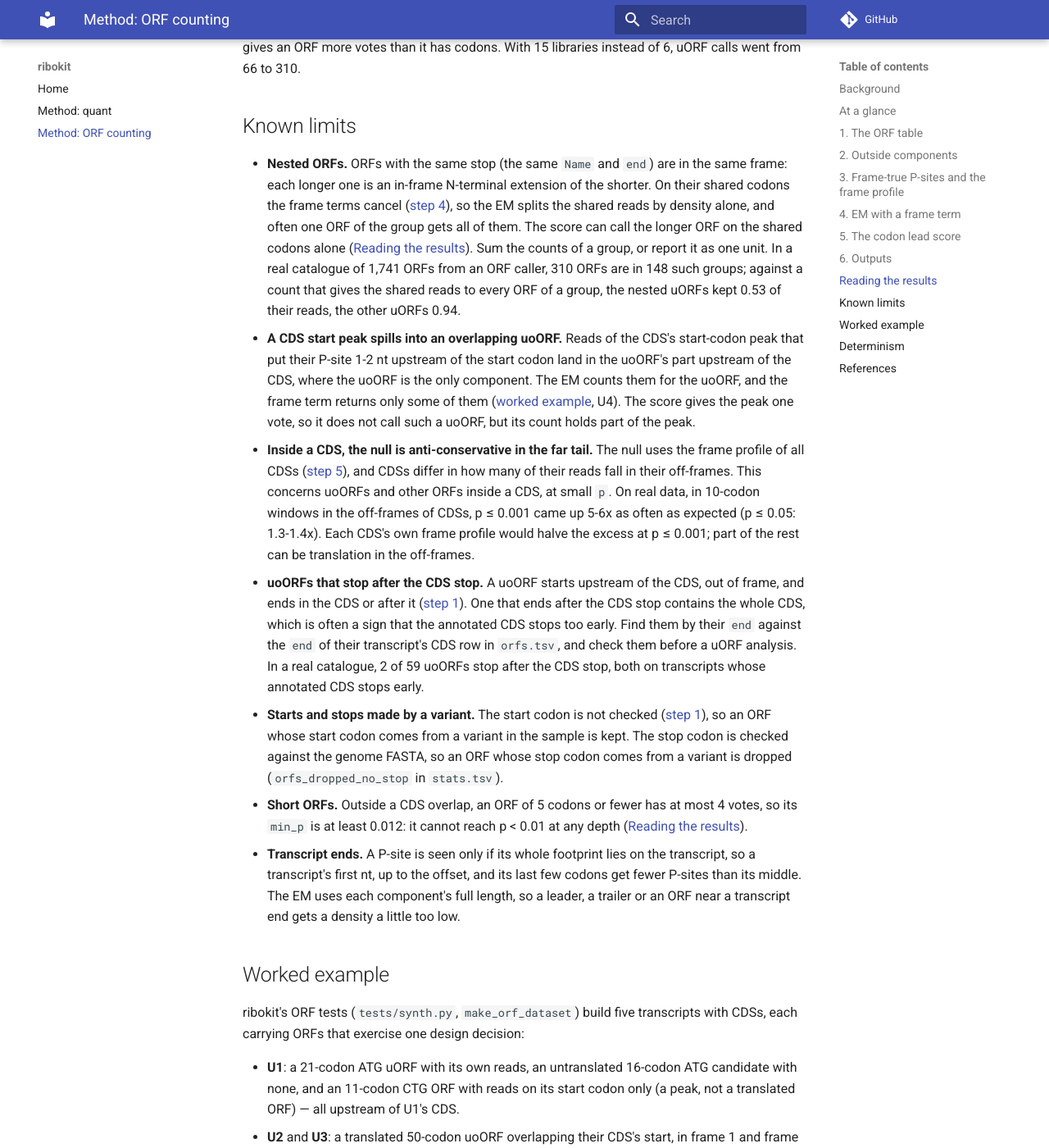
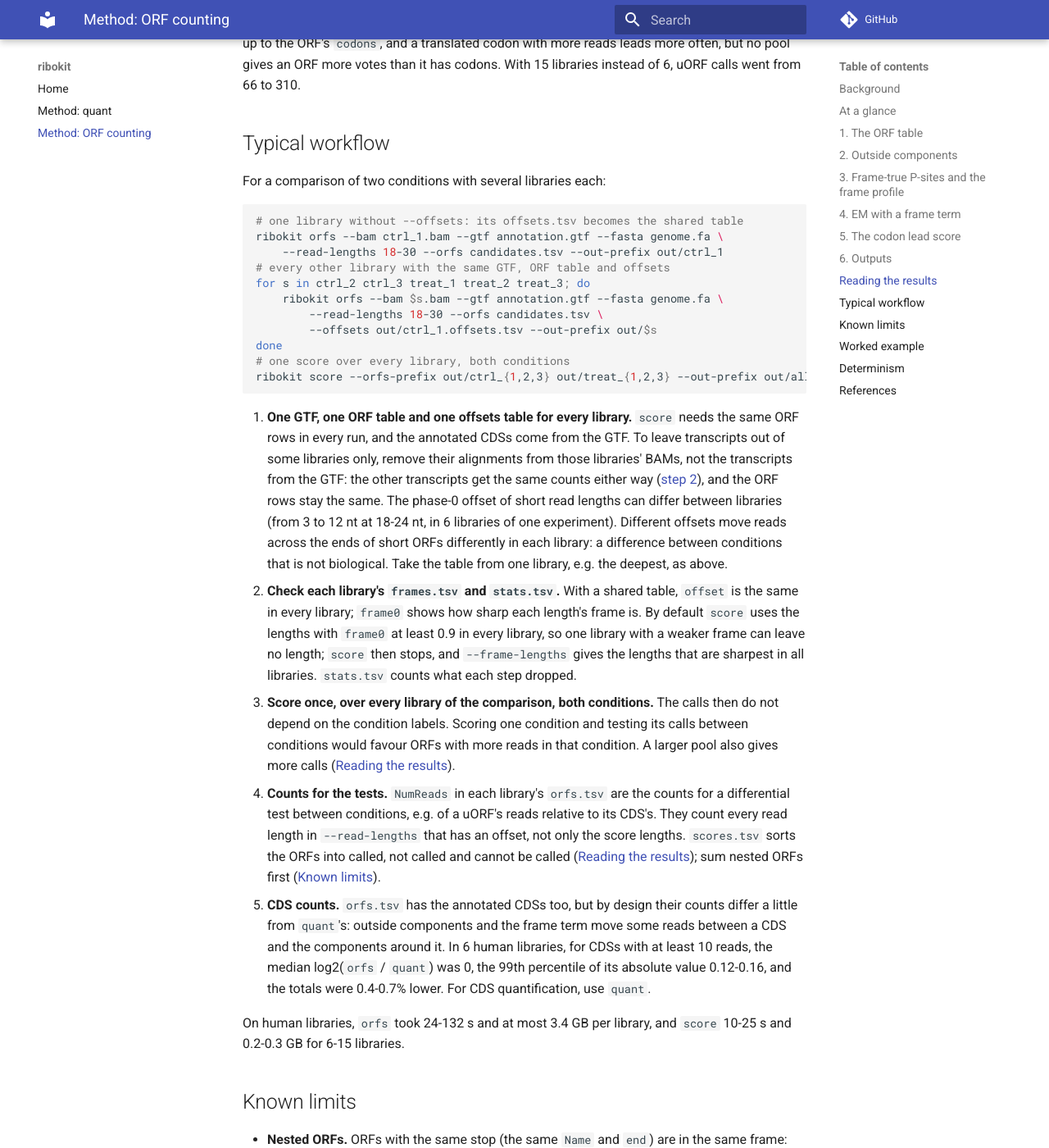
Before and after one commit to katarinagresova/ribokit, an MkDocs documentation site: the page built from docs/orfs.md, in a window 1280 px wide and 1400 px high, scrolled down 10109 px. Shown: the whole window at 82% size. Built offline with MkDocs 1.6.1 and Material for MkDocs 9.7.7, drawn with Linux system fonts in a browser that asks for light colours; comment, search, counter and statistics services are not loaded; some of the changed text lies outside the part shown.

Commit message:
docs: add a typical workflow section

````diff
--- a/docs/orfs.md
+++ b/docs/orfs.md
@@ -176,7 +176,7 @@ i.e. no frame information.
     As with `quant`, `--offsets <prefix>.offsets.tsv` reuses another run's
     table. Comparisons across libraries should use one shared table, since the
     phase-0 offset of the shorter read lengths can otherwise differ between
-    libraries.
+    libraries ([Typical workflow](#typical-workflow)).
 
 ## 4. EM with a frame term
 
@@ -356,6 +356,65 @@ more codons with reads, up to the ORF's `codons`, and a translated codon with
 more reads leads more often, but no pool gives an ORF more votes than it has
 codons. With 15 libraries instead of 6, uORF calls went from 66 to 310.
 
+## Typical workflow
+
+For a comparison of two conditions with several libraries each:
+
+```bash
+# one library without --offsets: its offsets.tsv becomes the shared table
+ribokit orfs --bam ctrl_1.bam --gtf annotation.gtf --fasta genome.fa \
+    --read-lengths 18-30 --orfs candidates.tsv --out-prefix out/ctrl_1
+# every other library with the same GTF, ORF table and offsets
+for s in ctrl_2 ctrl_3 treat_1 treat_2 treat_3; do
+    ribokit orfs --bam $s.bam --gtf annotation.gtf --fasta genome.fa \
+        --read-lengths 18-30 --orfs candidates.tsv \
+        --offsets out/ctrl_1.offsets.tsv --out-prefix out/$s
+done
+# one score over every library, both conditions
+ribokit score --orfs-prefix out/ctrl_{1,2,3} out/treat_{1,2,3} --out-prefix out/all
+```
+
+1. **One GTF, one ORF table and one offsets table for every library.**
+   `score` needs the same ORF rows in every run, and the annotated CDSs come
+   from the GTF. To leave transcripts out of some libraries only, remove their
+   alignments from those libraries' BAMs, not the transcripts from the GTF:
+   the other transcripts get the same counts either way
+   ([step 2](#2-outside-components)), and the ORF rows stay the same. The
+   phase-0 offset of short read lengths can differ between libraries (from 3
+   to 12 nt at 18-24 nt, in 6 libraries of one experiment). Different
+   offsets move reads across the ends of short ORFs differently in each
+   library: a difference between conditions that is not biological. Take the
+   table from one library, e.g. the deepest, as above.
+2. **Check each library's `frames.tsv` and `stats.tsv`.** With a shared table,
+   `offset` is the same in every library; `frame0` shows how sharp each
+   length's frame is. By default `score` uses the lengths with `frame0` at
+   least 0.9 in every library, so one library with a weaker frame can leave
+   no length; `score` then stops, and `--frame-lengths` gives the lengths
+   that are sharpest in all libraries. `stats.tsv` counts what each step
+   dropped.
+3. **Score once, over every library of the comparison, both conditions.**
+   The calls then do not depend on the condition labels. Scoring one
+   condition and testing its calls between conditions would favour ORFs with
+   more reads in that condition. A larger pool also gives more calls
+   ([Reading the results](#reading-the-results)).
+4. **Counts for the tests.** `NumReads` in each library's `orfs.tsv` are the
+   counts for a differential test between conditions, e.g. of a uORF's reads
+   relative to its CDS's. They count every read length in `--read-lengths`
+   that has an offset, not only the score lengths. `scores.tsv` sorts the
+   ORFs into called, not called and cannot be called
+   ([Reading the results](#reading-the-results));
+   sum nested ORFs first ([Known limits](#known-limits)).
+5. **CDS counts.** `orfs.tsv` has the annotated CDSs too, but by design their
+   counts differ a little from `quant`'s: outside components and the frame
+   term move some reads between a CDS and the components around it. In 6
+   human libraries, for CDSs with at least 10 reads, the median
+   log2(`orfs` / `quant`) was 0, the 99th percentile of its absolute value
+   0.12-0.16, and the totals were 0.4-0.7% lower. For CDS quantification, use
+   `quant`.
+
+On human libraries, `orfs` took 24-132 s and at most 3.4 GB per library,
+and `score` 10-25 s and 0.2-0.3 GB for 6-15 libraries.
+
 ## Known limits
 
 - **Nested ORFs.** ORFs with the same stop (the same `Name` and `end`) are in
````
